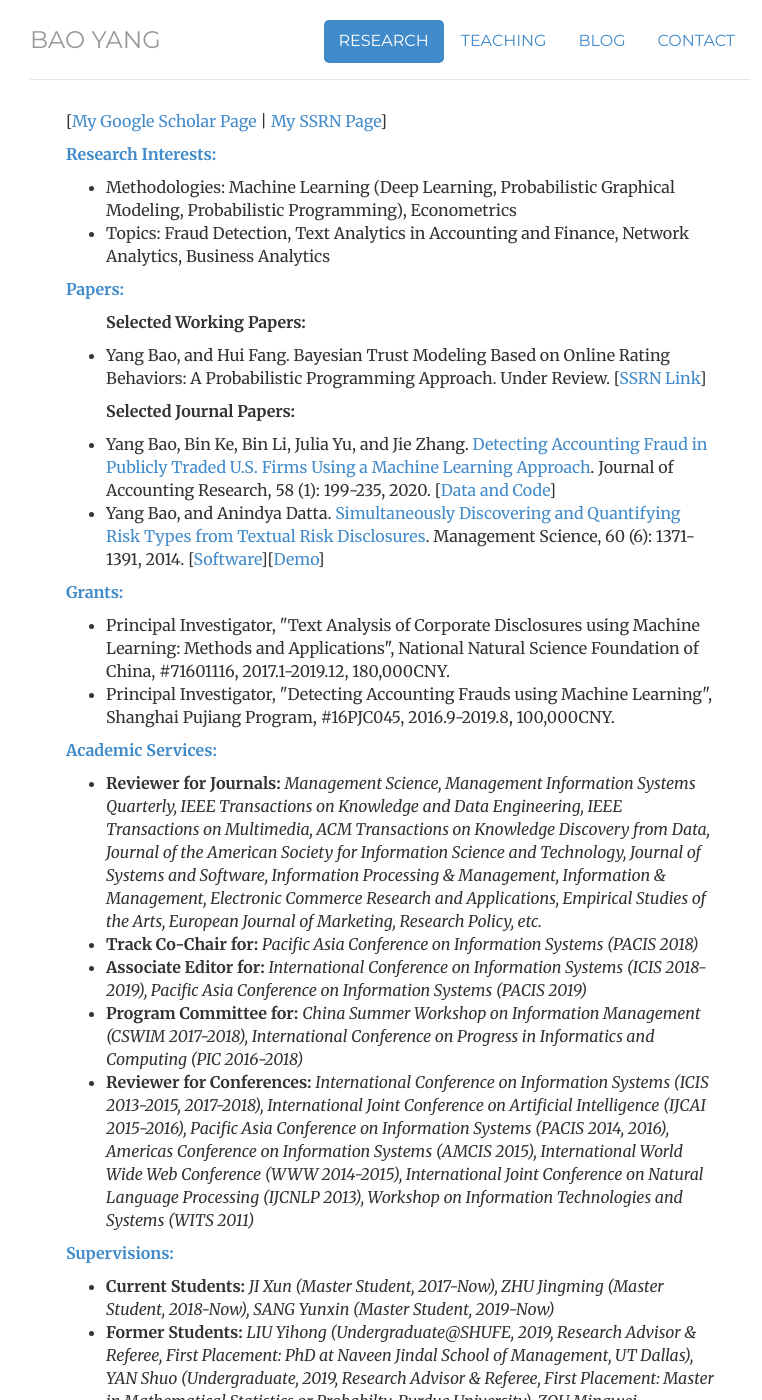
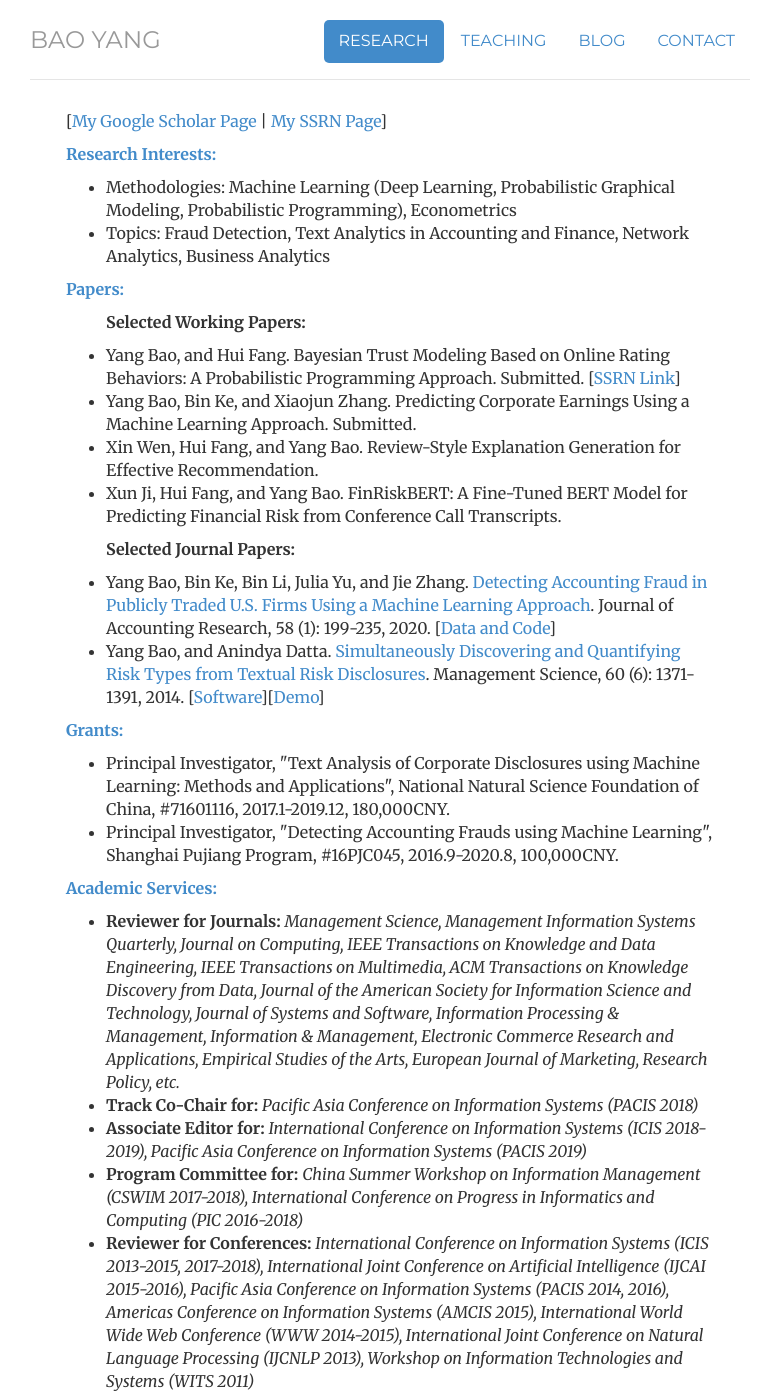
Before and after one commit to popeye007/popeye007.github.io, a Jekyll site: the page built from research/index.html, in a window 1280 px wide and 1400 px high. Shown: the whole window, without its empty margins (250-1012 px from the left). Built offline with Jekyll 4.4.1, drawn with Linux system fonts in a browser that asks for light colours; comment, search, counter and statistics services are not loaded.

Commit message:
Update index.html

```diff
--- a/research/index.html
+++ b/research/index.html
@@ -23,7 +23,10 @@ description: Research by Bao Yang.
 	<p><strong><a name="Papers">Papers:</a></strong><br>
 		<ul>
 			<p><b>Selected Working Papers:</b></p>
-			<li>Yang Bao, and Hui Fang. Bayesian Trust Modeling Based on Online Rating Behaviors: A Probabilistic Programming Approach. Under Review. [<a href="https://papers.ssrn.com/sol3/papers.cfm?abstract_id=3360973">SSRN Link</a>]</li>
+			<li>Yang Bao, and Hui Fang. Bayesian Trust Modeling Based on Online Rating Behaviors: A Probabilistic Programming Approach. Submitted. [<a href="https://papers.ssrn.com/sol3/papers.cfm?abstract_id=3360973">SSRN Link</a>]</li>
+			<li>Yang Bao, Bin Ke, and Xiaojun Zhang. Predicting Corporate Earnings Using a Machine Learning Approach. Submitted.</li>
+			<li>Xin Wen, Hui Fang, and Yang Bao. Review-Style Explanation Generation for Effective Recommendation.</li>
+			<li>Xun Ji, Hui Fang, and Yang Bao. FinRiskBERT: A Fine-Tuned BERT Model for Predicting Financial Risk from Conference Call Transcripts.</li>
 		</ul>
 
 		<!-- <p><u>Selected Journal Papers:</u></p> -->
@@ -38,13 +41,13 @@ description: Research by Bao Yang.
 		<ul>
 			<!-- <p><b>On-Going Projects:</b></p> -->
 			<li>Principal Investigator, "Text Analysis of Corporate Disclosures using Machine Learning: Methods and Applications", National Natural Science Foundation of China, #71601116, 2017.1-2019.12, 180,000CNY.</li>
-			<li>Principal Investigator, "Detecting Accounting Frauds using Machine Learning", Shanghai Pujiang Program, #16PJC045, 2016.9-2019.8, 100,000CNY.</li>
+			<li>Principal Investigator, "Detecting Accounting Frauds using Machine Learning", Shanghai Pujiang Program, #16PJC045, 2016.9-2020.8, 100,000CNY.</li>
 		</ul>
 
 
 	<p><strong><a name="Service">Academic Services:</a></strong><br>
 		<ul>
-		<li><B>Reviewer for Journals:</B> <I>Management Science, Management Information Systems Quarterly, IEEE Transactions on Knowledge and Data Engineering, IEEE Transactions on Multimedia, ACM Transactions on Knowledge Discovery from Data, Journal of the American Society for Information Science and Technology, Journal of Systems and Software, Information Processing & Management, Information & Management, Electronic Commerce Research and Applications, Empirical Studies of the Arts, European Journal of Marketing, Research Policy, etc.</I></li>
+		<li><B>Reviewer for Journals:</B> <I>Management Science, Management Information Systems Quarterly, Journal on Computing, IEEE Transactions on Knowledge and Data Engineering, IEEE Transactions on Multimedia, ACM Transactions on Knowledge Discovery from Data, Journal of the American Society for Information Science and Technology, Journal of Systems and Software, Information Processing & Management, Information & Management, Electronic Commerce Research and Applications, Empirical Studies of the Arts, European Journal of Marketing, Research Policy, etc.</I></li>
 
 		<li><B>Track Co-Chair for:</B> <I>Pacific Asia Conference on Information Systems (PACIS 2018)</I></li>
 
```
